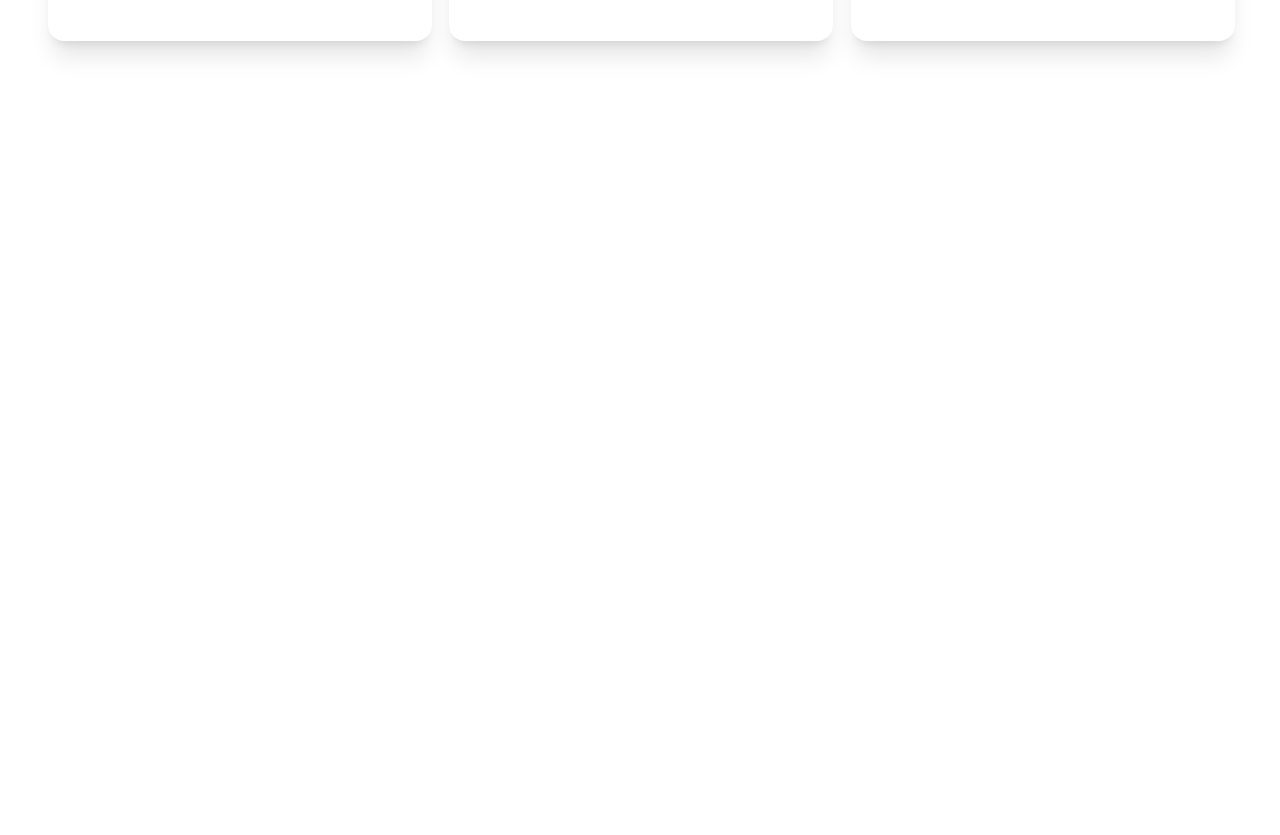
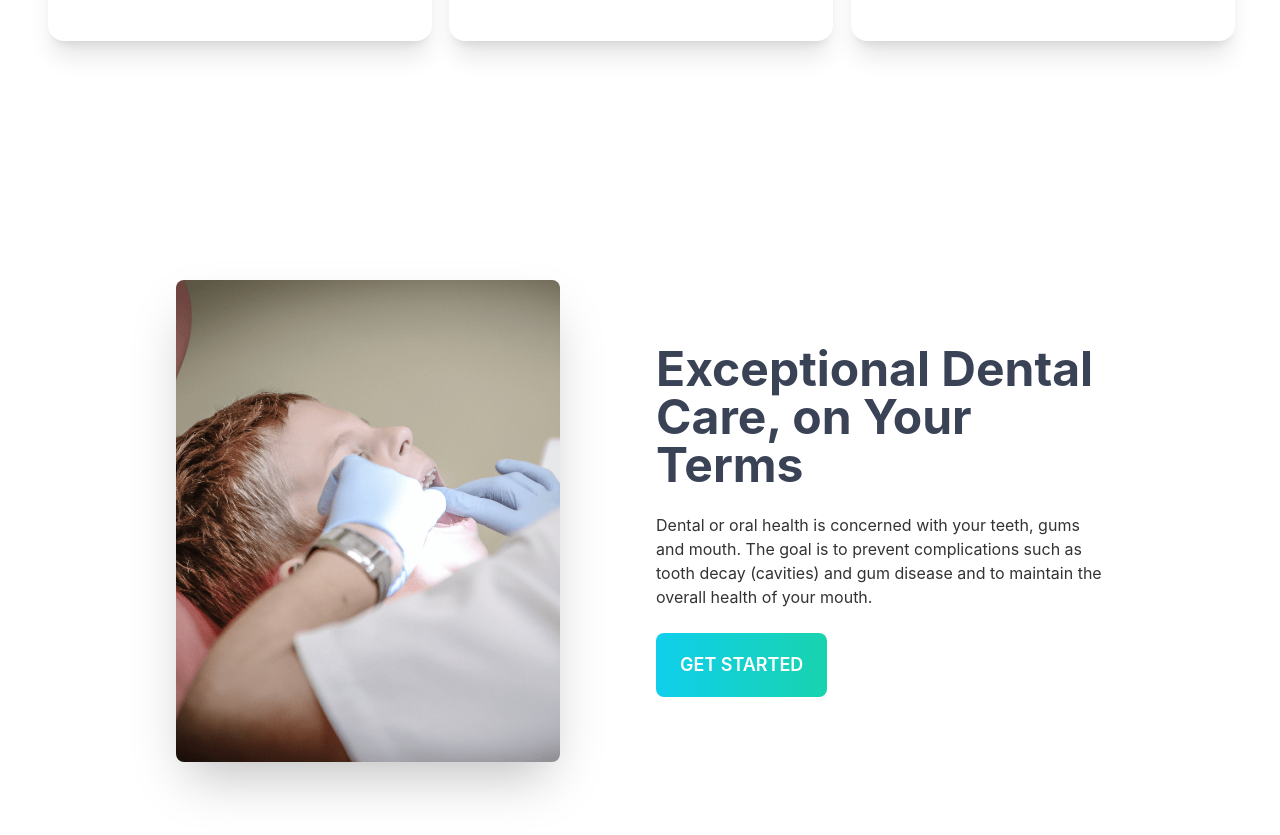
Before and after one commit to AhshanHabib26/doctors-portal-client, a React (Create React App) app: page / in a window 1280 px wide. Shown: the part 1494-2329 px from the top of the page. Before the commit the page ends 1615 px from the top, so only its background shows below. Built offline with nearby package versions, Linux system fonts and the light colour scheme.

Commit message:
Care Section Added

```diff
--- /dev/null
+++ b/src/Component/Pages/Care/Care.js
@@ -0,0 +1,29 @@
+import React from "react";
+import treatment from "../../../assets/images/treatment.png";
+
+const Care = () => {
+  return (
+    <div class=" px-28">
+      <div class="hero min-h-screen">
+        <div class="hero-content flex-col lg:flex-row">
+          <img src={treatment} class="max-w-sm rounded-lg shadow-2xl" alt="" />
+          <div class=" pl-20">
+            <h1 class="text-5xl text-accent font-bold">
+              Exceptional Dental Care, on Your Terms
+            </h1>
+            <p class="py-6">
+              {" "}
+              Dental or oral health is concerned with your teeth, gums and
+              mouth. The goal is to prevent complications such as tooth decay
+              (cavities) and gum disease and to maintain the overall health of
+              your mouth.{" "}
+            </p>
+            <button class="btn btn-lg text-white bg-gradient-to-r from-primary to-secondary border-0 outline-0 ">Get Started</button>
+          </div>
+        </div>
+      </div>
+    </div>
+  );
+};
+
+export default Care;
--- a/src/Component/Pages/Home/Home.js
+++ b/src/Component/Pages/Home/Home.js
@@ -1,5 +1,6 @@
 import React from 'react';
 import Banner from '../Banner/Banner';
+import Care from '../Care/Care';
 import Info from '../Info/Info';
 import Service from '../Service/Service';
 
@@ -10,6 +11,7 @@ const Home = () => {
             <Banner/>
             <Info/>
             <Service/>
+            <Care/>
         </div>
     );
 };
```
